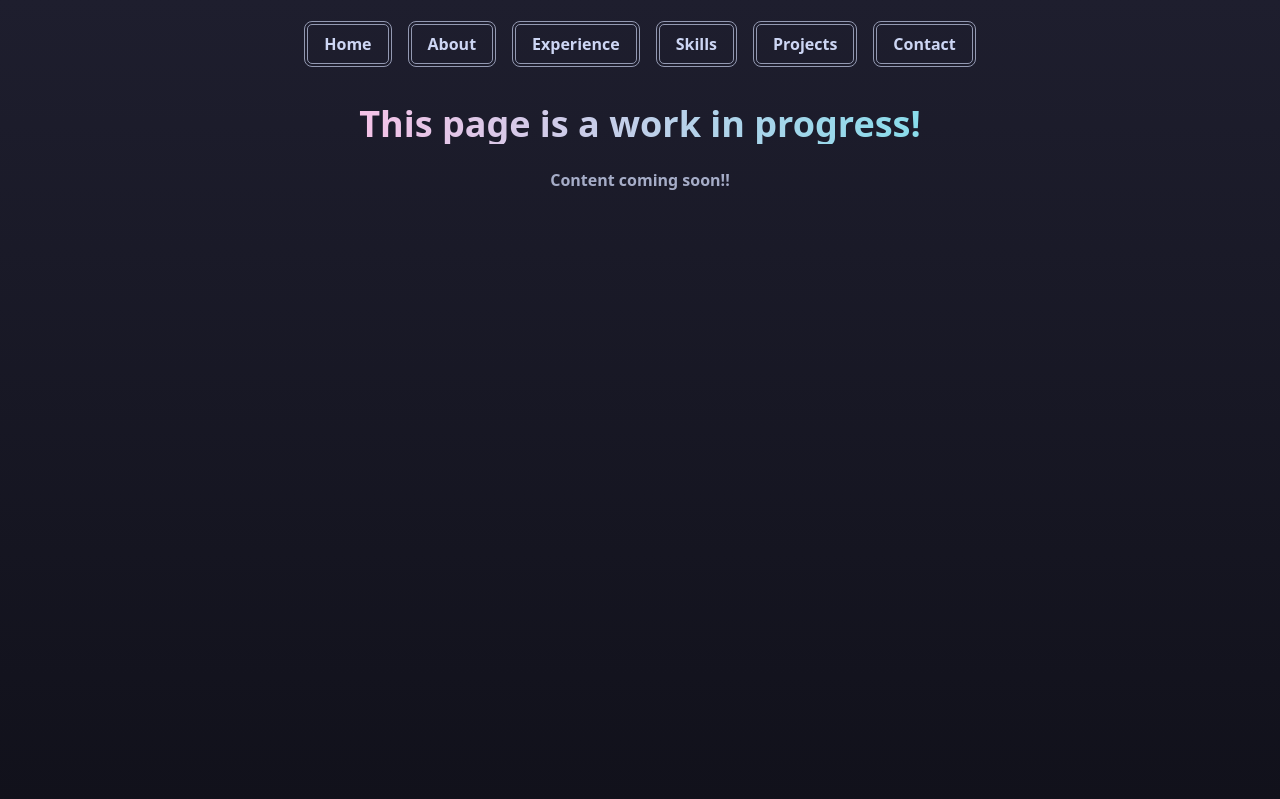
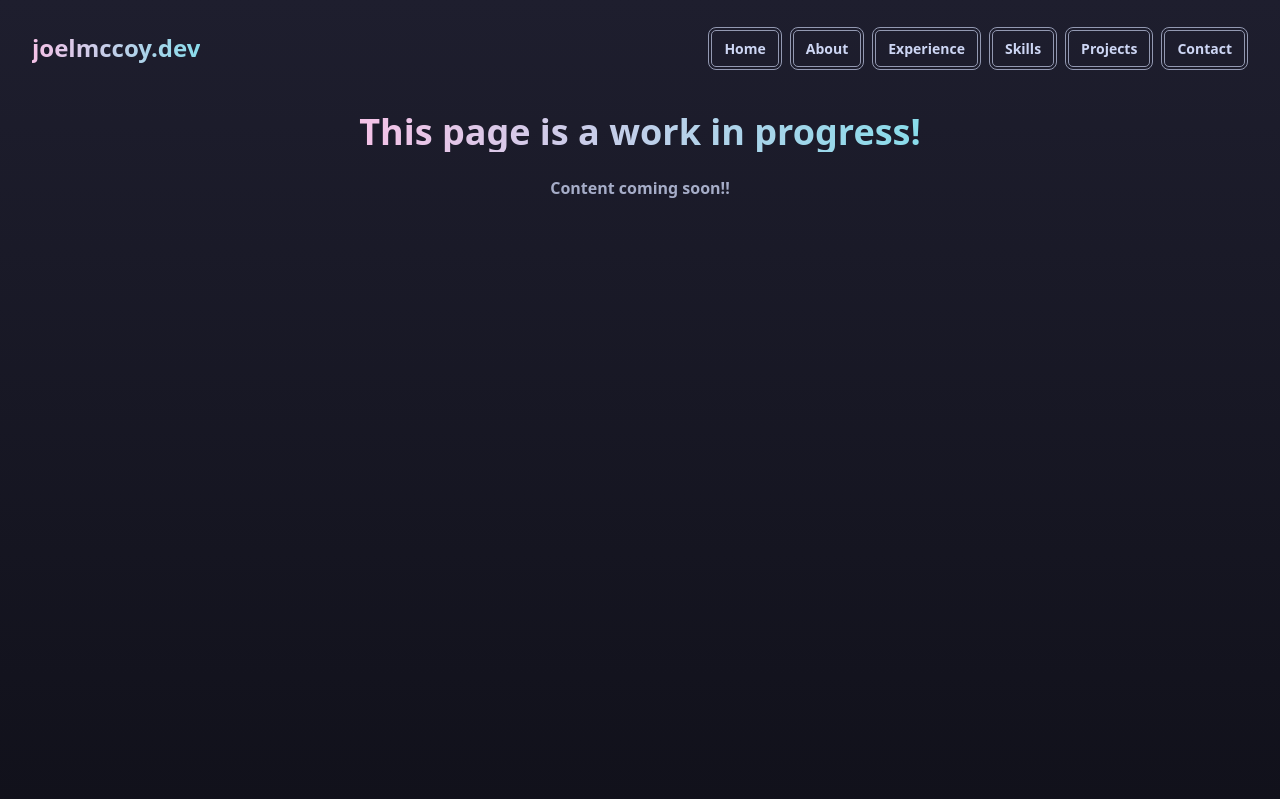
Before and after one commit to joelmccoy/website, a Django app: page /about in a window 1280 px wide. Shown: the top 799 px of the page. Run offline with Django 5.2, Linux system fonts and the light colour scheme; parts of the project's set-up code (start-up, migrations or seed data) failed here and were passed over.

Commit message:
fixed styling of navbar and other cleanup

```diff
--- a/core/templates/core/base.html
+++ b/core/templates/core/base.html
@@ -16,8 +16,8 @@
         </title>
     </head>
     <body>
-        <div class="min-h-screen ctp-mocha">
-            <main class="flex flex-col min-h-screen bg-gradient-to-b from-ctp-base to-ctp-crust p-4">
+        <div class="ctp-mocha">
+            <main class="flex flex-col min-h-screen bg-gradient-to-b from-ctp-base to-ctp-crust p-4 pb-16">
                 {% block nav %}
                     {% include 'core/nav.html' %}
                 {% endblock %}
--- a/core/templates/core/home.html
+++ b/core/templates/core/home.html
@@ -29,7 +29,7 @@
                  x-transition:enter.duration.1000ms
                  x-show="show"
                  id="thing"
-                 class="outline-{{ forloop.counter0|get_color }}">
+                 class="hidden outline-{{ forloop.counter0|get_color }}">
                 <p>{{ thing }}</p>
             </div>
         {% endfor %}
--- a/core/templates/core/nav.html
+++ b/core/templates/core/nav.html
@@ -1,26 +1,59 @@
 {% block nav %}
-    <nav>
-        <div class="container mx-auto p-4 justify-center flex-row">
-            <ul class="flex justify-center md:space-x-4">
+    <nav x-data="{ isOpen: false }">
+        <div class="max-w-screen-2xl flex flex-wrap items-center justify-between mx-auto p-4">
+            <a href="/" class="flex items-center space-x-3 rtl:space-x-reverse">
+                <span class="self-center text-2xl font-bold bg-gradient-to-r bg-clip-text text-transparent from-ctp-pink to-ctp-sky">joelmccoy.dev</span>
+            </a>
+            <button type="button"
+                    @click="isOpen = !isOpen"
+                    class="inline-flex items-center p-2 w-10 h-10 justify-center text-sm text-gray-500 rounded-lg md:hidden hover:bg-gray-100 focus:outline-none focus:ring-2 focus:ring-gray-200 dark:text-gray-400 dark:hover:bg-gray-700 dark:focus:ring-gray-600"
+                    aria-controls="navbar-default"
+                    aria-expanded="false">
+                <span class="sr-only">Open main menu</span>
+                <svg class="w-5 h-5"
+                     aria-hidden="true"
+                     xmlns="http://www.w3.org/2000/svg"
+                     fill="none"
+                     viewBox="0 0 17 14">
+                    <path stroke="currentColor" stroke-linecap="round" stroke-linejoin="round" stroke-width="2" d="M1 1h15M1 7h15M1 13h15" />
+                </svg>
+            </button>
+            <div :class="{ 'hidden': !isOpen }"
+                 class="hidden w-full md:block md:w-auto">
+                <ul :class="{ 'space-y-4': isOpen }"
+                    class="font-medium flex flex-col p-4 md:p-0 mt-4 border border-gray-100 rounded-lg md:flex-row md:space-x-2 md:mt-0 md:border-0 dark:border-gray-700">
                     <li>
-                    <a href="/home" id="navbutton">Home</a>
+                        <a :class="{ 'flex': isOpen, 'justify-center': isOpen }"
+                           href="/home"
+                           id="navbutton">Home</a>
                     </li>
                     <li>
-                    <a href="/about" id="navbutton">About</a>
+                        <a :class="{ 'flex': isOpen, 'justify-center': isOpen }"
+                           href="/about"
+                           id="navbutton">About</a>
                     </li>
                     <li>
-                    <a href="/experience" id="navbutton">Experience</a>
+                        <a :class="{ 'flex': isOpen, 'justify-center': isOpen }"
+                           href="/experience"
+                           id="navbutton">Experience</a>
                     </li>
                     <li>
-                    <a href="/skills" id="navbutton">Skills</a>
+                        <a :class="{ 'flex': isOpen, 'justify-center': isOpen }"
+                           href="/skills"
+                           id="navbutton">Skills</a>
                     </li>
                     <li>
-                    <a href="/projects" id="navbutton">Projects</a>
+                        <a :class="{ 'flex': isOpen, 'justify-center': isOpen }"
+                           href="/projects"
+                           id="navbutton">Projects</a>
                     </li>
                     <li>
-                    <a href="/contact" id="navbutton">Contact</a>
+                        <a :class="{ 'flex': isOpen, 'justify-center': isOpen }"
+                           href="/contact"
+                           id="navbutton">Contact</a>
                     </li>
                 </ul>
             </div>
+        </div>
     </nav>
 {% endblock %}
--- a/static/src/input.css
+++ b/static/src/input.css
@@ -18,5 +18,5 @@
 }
 
 #navbutton {
-  @apply text-ctp-text font-bold hover:text-ctp-green border-double border-4 border-ctp-overlay2 hover:border-ctp-green rounded-lg py-2 px-4 hover:animate-pulse;
+  @apply text-ctp-text text-sm font-semibold hover:text-ctp-green border-double border-4 border-ctp-overlay2 hover:border-ctp-green rounded-lg py-2 px-3 hover:animate-pulse;
 }
--- a/static/src/styles.css
+++ b/static/src/styles.css
@@ -648,20 +664,61 @@ video {
   display: flex;
 }
 
+.inline-flex {
+  display: inline-flex;
+}
+
 .grid {
   display: grid;
+}
+
+.hidden {
+  display: none;
+}
+
+.h-10 {
+  height: 2.5rem;
 }
 
 .h-4 {
   height: 1rem;
 }
 
+.h-5 {
+  height: 1.25rem;
+}
+
 .min-h-screen {
   min-height: 100vh;
 }
 
+.w-10 {
+  width: 2.5rem;
+}
+
 .w-4 {
   width: 1rem;
+}
+
+.w-5 {
+  width: 1.25rem;
+}
+
+.w-full {
+  width: 100%;
+}
+
+.w-max {
+  width: -moz-max-content;
+  width: max-content;
+}
+
+.max-w-screen-xl {
+  max-width: 1280px;
+}
+
+.max-w-screen-2xl {
+  max-width: 1536px;
 }
 
 .grid-cols-2 {
@@ -676,6 +733,10 @@ video {
   flex-direction: column;
 }
 
+.flex-wrap {
+  flex-wrap: wrap;
+}
+
 .place-items-center {
   place-items: center;
 }
@@ -688,6 +749,10 @@ video {
   justify-content: center;
 }
 
+.justify-between {
+  justify-content: space-between;
+}
+
 .justify-items-center {
   justify-items: center;
 }
@@ -696,13 +761,64 @@ video {
   gap: 3rem;
 }
 
+.space-x-3 > :not([hidden]) ~ :not([hidden]) {
+  --tw-space-x-reverse: 0;
+  margin-right: calc(0.75rem * var(--tw-space-x-reverse));
+  margin-left: calc(0.75rem * calc(1 - var(--tw-space-x-reverse)));
+}
+
+.space-y-10 > :not([hidden]) ~ :not([hidden]) {
+  --tw-space-y-reverse: 0;
+  margin-top: calc(2.5rem * calc(1 - var(--tw-space-y-reverse)));
+  margin-bottom: calc(2.5rem * var(--tw-space-y-reverse));
+}
+
+.space-y-8 > :not([hidden]) ~ :not([hidden]) {
+  --tw-space-y-reverse: 0;
+  margin-top: calc(2rem * calc(1 - var(--tw-space-y-reverse)));
+  margin-bottom: calc(2rem * var(--tw-space-y-reverse));
+}
+
+.space-y-4 > :not([hidden]) ~ :not([hidden]) {
+  --tw-space-y-reverse: 0;
+  margin-top: calc(1rem * calc(1 - var(--tw-space-y-reverse)));
+  margin-bottom: calc(1rem * var(--tw-space-y-reverse));
+}
+
 .self-center {
   align-self: center;
+}
+
+.rounded-lg {
+  border-radius: 0.5rem;
+}
+
+.border {
+  border-width: 1px;
+}
+
+.border-gray-100 {
+  --tw-border-opacity: 1;
+  border-color: rgb(243 244 246 / var(--tw-border-opacity));
 }
 
 .bg-ctp-base {
   --tw-bg-opacity: 1;
   background-color: rgba(var(--ctp-base), var(--tw-bg-opacity));
+}
+
+.bg-ctp-pink {
+  --tw-bg-opacity: 1;
+  background-color: rgba(var(--ctp-pink), var(--tw-bg-opacity));
+}
+
+.bg-gray-800 {
+  --tw-bg-opacity: 1;
+  background-color: rgb(31 41 55 / var(--tw-bg-opacity));
+}
+
+.bg-opacity-50 {
+  --tw-bg-opacity: 0.5;
 }
 
 .bg-gradient-to-b {
@@ -754,6 +878,18 @@ video {
 
 .pt-6 {
   padding-top: 1.5rem;
+}
+
+.pb-4 {
+  padding-bottom: 1rem;
+}
+
+.pb-8 {
+  padding-bottom: 2rem;
+}
+
+.pb-16 {
+  padding-bottom: 4rem;
 }
 
 .text-center {
@@ -777,6 +913,10 @@ video {
 
 .font-bold {
   font-weight: 700;
+}
+
+.font-medium {
+  font-weight: 500;
 }
 
 .text-ctp-green {
@@ -878,9 +1018,11 @@ video {
   border-color: rgba(var(--ctp-overlay2), var(--tw-border-opacity));
   padding-top: 0.5rem;
   padding-bottom: 0.5rem;
-  padding-left: 1rem;
-  padding-right: 1rem;
-  font-weight: 700;
+  padding-left: 0.75rem;
+  padding-right: 0.75rem;
+  font-size: 0.875rem;
+  line-height: 1.25rem;
+  font-weight: 600;
   --tw-text-opacity: 1;
   color: rgba(var(--ctp-text), var(--tw-text-opacity));
 }
@@ -935,16 +1098,69 @@ video {
 }
 
 @media (min-width: 768px) {
+  .md\:mt-0 {
+    margin-top: 0px;
+  }
+
+  .md\:block {
+    display: block;
+  }
+
+  .md\:hidden {
+    display: none;
+  }
+
+  .md\:w-auto {
+    width: auto;
+  }
+
+  .md\:flex-row {
+    flex-direction: row;
+  }
+
   .md\:space-x-4 > :not([hidden]) ~ :not([hidden]) {
     --tw-space-x-reverse: 0;
     margin-right: calc(1rem * var(--tw-space-x-reverse));
     margin-left: calc(1rem * calc(1 - var(--tw-space-x-reverse)));
   }
+
+  .md\:space-x-2 > :not([hidden]) ~ :not([hidden]) {
+    --tw-space-x-reverse: 0;
+    margin-right: calc(0.5rem * var(--tw-space-x-reverse));
+    margin-left: calc(0.5rem * calc(1 - var(--tw-space-x-reverse)));
+  }
+
+  .md\:border-0 {
+    border-width: 0px;
+  }
+
+  .md\:p-0 {
+    padding: 0px;
+  }
+}
+
+.rtl\:space-x-reverse:where([dir="rtl"], [dir="rtl"] *) > :not([hidden]) ~ :not([hidden]) {
+  --tw-space-x-reverse: 1;
 }
 
 @media (prefers-color-scheme: dark) {
+  .dark\:border-gray-700 {
+    --tw-border-opacity: 1;
+    border-color: rgb(55 65 81 / var(--tw-border-opacity));
+  }
+
   .dark\:text-gray-400 {
     --tw-text-opacity: 1;
     color: rgb(156 163 175 / var(--tw-text-opacity));
   }
+
+  .dark\:hover\:bg-gray-700:hover {
+    --tw-bg-opacity: 1;
+    background-color: rgb(55 65 81 / var(--tw-bg-opacity));
+  }
+
+  .dark\:focus\:ring-gray-600:focus {
+    --tw-ring-opacity: 1;
+    --tw-ring-color: rgb(75 85 99 / var(--tw-ring-opacity));
+  }
 }
```
Also changed, not shown: other parts of static/src/styles.css (+45 -0 lines), 1 other file. Lines whose indentation alone changed are shown as unchanged.
